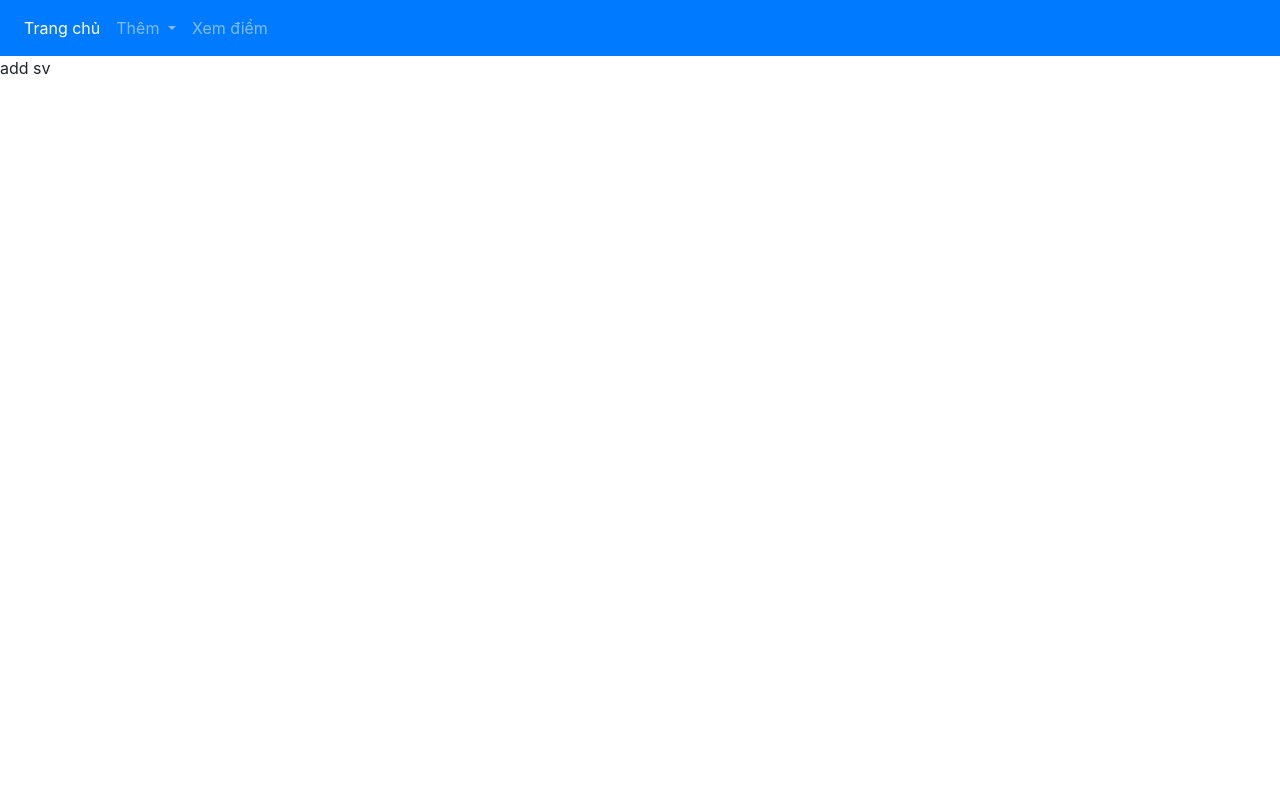
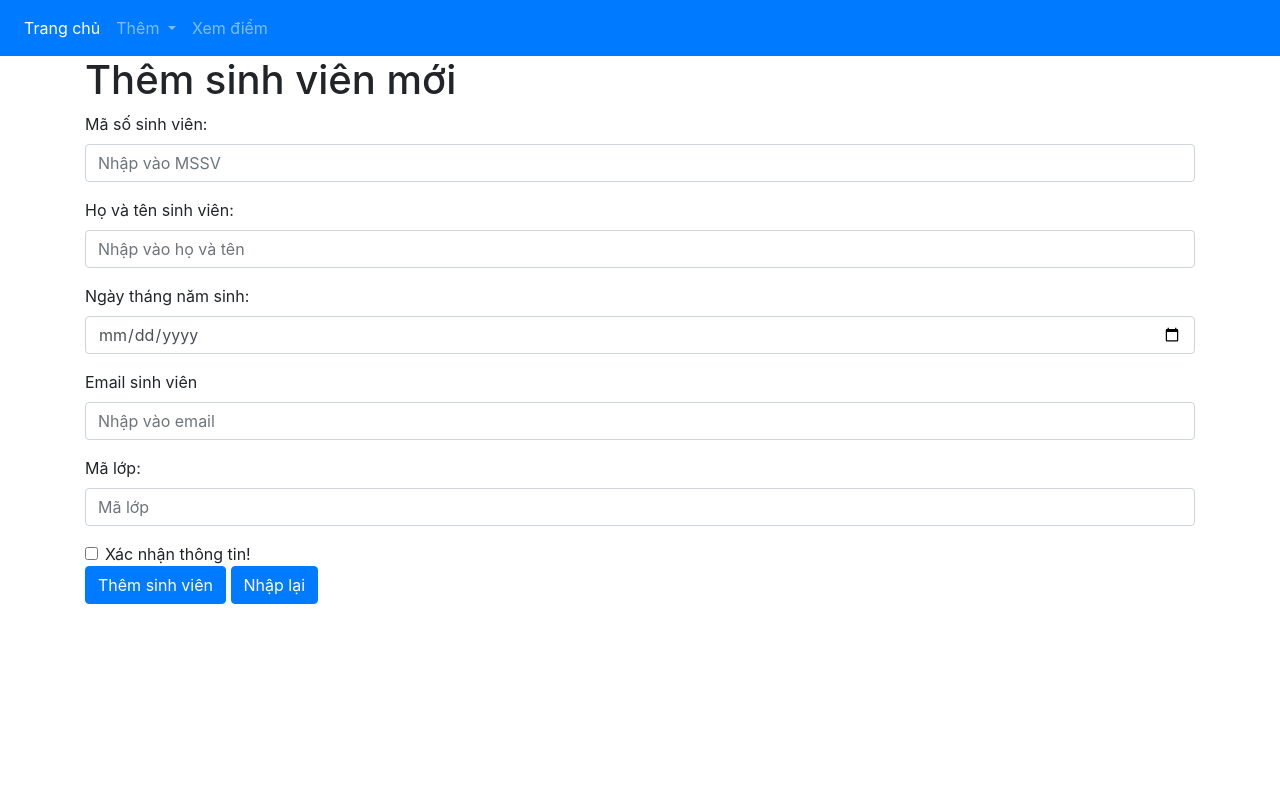
Before and after one commit to luandvt/web2020-midterm-000, a PHP site: page /addsv.php in a window 1280 px wide. Run offline with PHP 8.4, Linux system fonts and the light colour scheme; some libraries are stand-ins or nearby versions.

Commit message:
addsv.php full layout - luandvt

```diff
--- a/html/addsv.php
+++ b/html/addsv.php
@@ -1,6 +1,47 @@
-<!DOCTYPE html
+<!DOCTYPE html>
 
 <?php
     require "header.php";
 ?>
-add sv
+<head>
+    <link rel="stylesheet" href="../css/addsv.css" type="text/css" />
+</head>
+
+
+<div class="container" id="addsvpage">
+    <h1 id="title">Thêm sinh viên mới</h1>
+    <form>
+    <div class="form-group">
+        <label for="MSSV">Mã số sinh viên:</label>
+        <input type="number" class="form-control" id="MSSV" maxlength="10" placeholder="Nhập vào MSSV">
+    </div>
+    <div class="form-group">
+        <label for="tensv">Họ và tên sinh viên:</label>
+        <input type="text" class="form-control" id="tensv" placeholder="Nhập vào họ và tên">
+    </div>
+    <div class="form-group">
+        <label for="ngaysinh">Ngày tháng năm sinh:</label>
+        <input type="date" class="form-control" id="ngaysinh">
+    </div>
+    <div class="form-group">
+        <label for="email">Email sinh viên</label>
+        <input type="email" class="form-control" id="email" aria-describedby="emailHelp" placeholder="Nhập vào email">
+    </div>
+    <div class="form-group">
+        <label for="malop">Mã lớp:</label>
+        <input type="text" class="form-control" id="malop" placeholder="Mã lớp">
+    </div>
+    <div class="form-check" id="xacnhan">
+        <input type="checkbox" class="form-check-input" id="exampleCheck1">
+        <label class="form-check-label" for="exampleCheck1">Xác nhận thông tin!</label>
+    </div>
+    <div id="button">
+    <button type="submit" class="btn btn-primary">Thêm sinh viên</button>
+    <button type="reset" class="btn btn-primary">Nhập lại</button>
+    </div>
+    </form>
+</div>
+
+
+
+</body>
```
